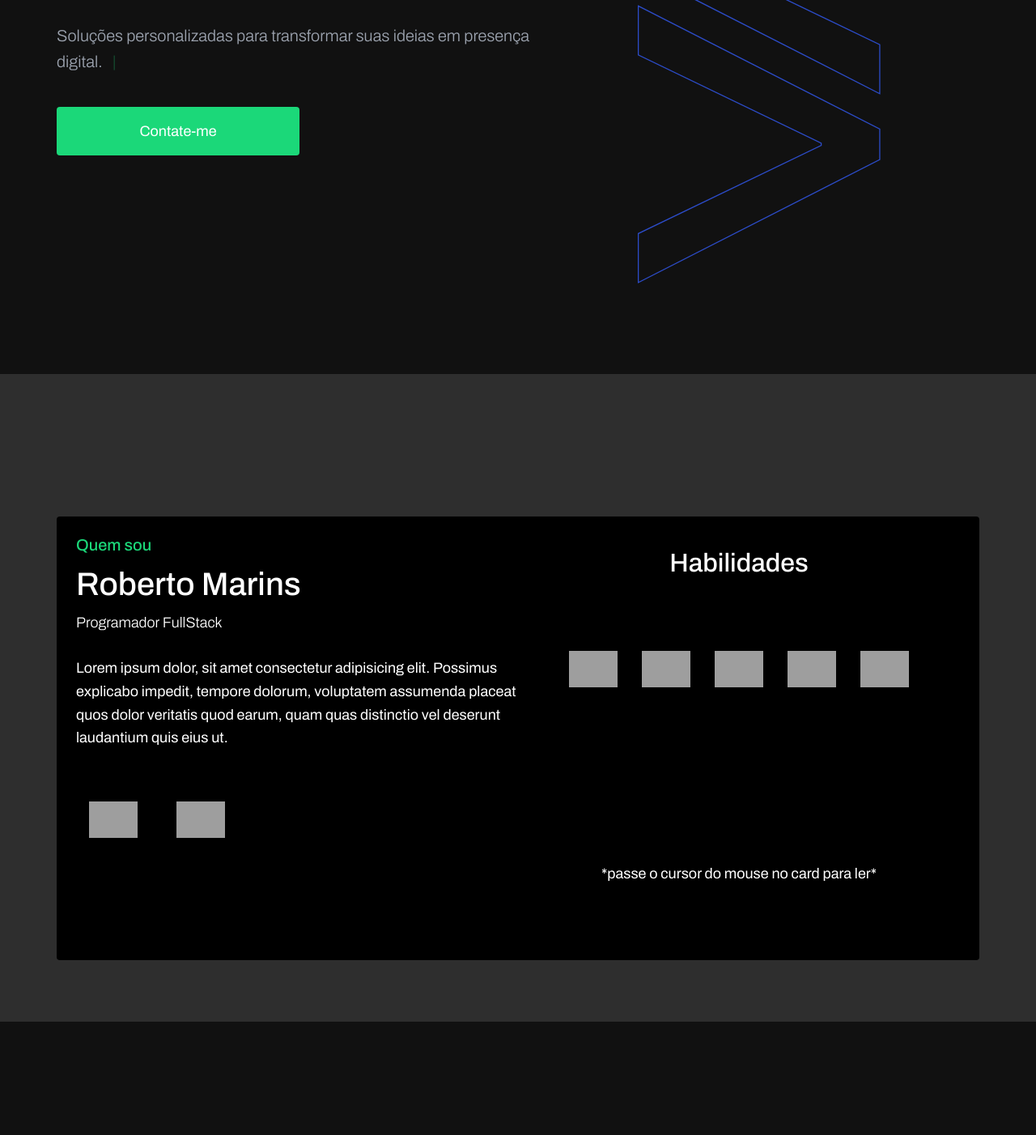
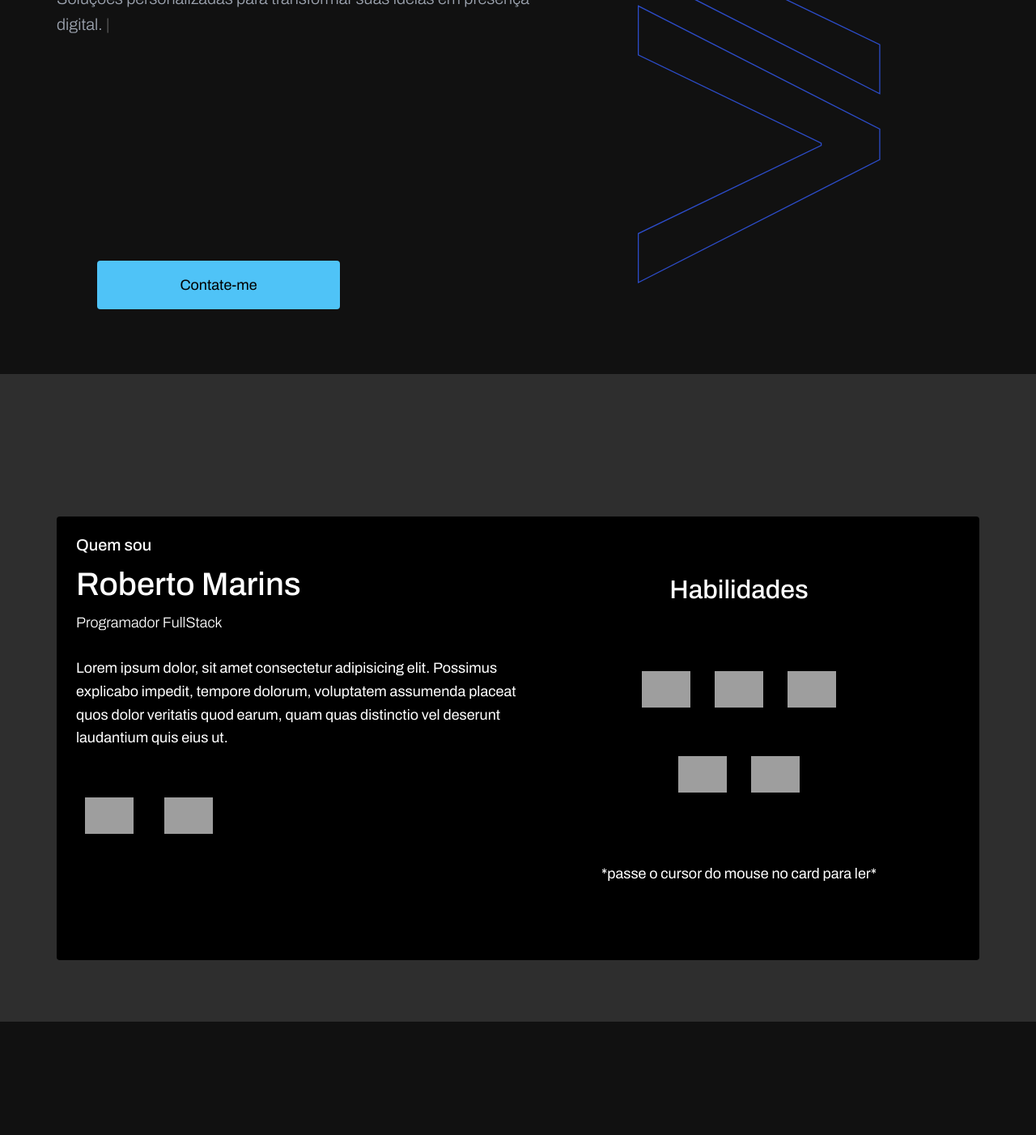
Before and after one commit to robertofmarins/meusite, a Flask app: page / in a window 1280 px wide. Shown: the part 338-1740 px from the top of the page at 81% size. Run offline with Flask 2, Linux system fonts and the light colour scheme; some libraries are stand-ins or nearby versions; grey boxes are pictures that could not be loaded.

Commit message:
Update style.css

```diff
--- a/static/assets/css/style.css
+++ b/static/assets/css/style.css
@@ -56,7 +56,7 @@ html {
   background-color: #111;
 }
 ::-webkit-scrollbar-thumb {
-  background-color: #1bd879;
+  background-color: #4fc3f7;
   border-radius: 8px;
 }
 
@@ -192,14 +194,25 @@ header .layout nav .nav-list li a:hover {
   margin: 40px 0px;
   font-weight: 300;
   line-height: 160%;
+  height: 300px;
 }
+
+.typewriter:after {
+  content: "|";
+  opacity: 1;
+  animation: blink 1s infinite;
+  color: #ffffff;
+}
+
+
 #inicio .layout #home #home-container-text a {
   display: flex;
   justify-content: center;
   align-items: center;
-  background: #1bd879;
-  color: #fff;
+  background: #4fc3f7;
+  color: #000000;
   backdrop-filter: blur(10px);
+  margin-left: 50px;
   padding: 20px 32px;
   max-width: 300px;
   border-radius: 4px;
@@ -241,24 +259,28 @@ header .layout nav .nav-list li a:hover {
 #s-about .layout div #testando {
 width: 50%;
 height: 500px;
+background-color: #000000;
 }
+
+#s-about .layout > div h4 {
+  font-size: 2rem;
+  font-weight: 500;
+  color: #fdfdfd;
+}
+
 #s-about .layout > div h2 {
   font-size: 4rem;
   font-weight: 500;
   margin: 16px 0px;
-  color: #fff;
+  color: #ffffff;
 }
 #s-about .layout > div h3 {
   font-size: 1.8rem;
   font-weight: 300;
   margin-bottom: 16px;
-  color: #fff;
+  color: #ffffff;
 }
-#s-about .layout > div h4 {
-  font-size: 2rem;
-  font-weight: 500;
-  color: #1bd879;
-}
+
 #s-about .layout > div p {
   font-size: 1.8rem;
   color: #ffffff;
@@ -272,25 +294,32 @@ height: 500px;
 }
 #s-about .layout > div nav ul a {
   border-radius: 6px;
-  padding: 16px;
+  padding: 10px;
+  border: 1px solid #000000;
 }
 #s-about .layout > div nav ul a:hover {
-  border-color: #1bd879;
+  border: 1px solid #ffd54f;
+  border-radius: 6px;
+  padding: 10px;
+  transition: 2s all ease;
 }
 #s-about .layout div #creator-photo {
   display: flex;
   flex-direction: column;
   justify-content: space-between;
+  align-items: center;
   width: 50%;
   height: 500px;
 }
 #s-about .layout div #creator-photo  h2 {
+  display: flex;
+  align-items: center;
+  justify-content: center;
   margin-bottom: 32px;
   color: #ffffff;
   font-size: 3.2rem;
   font-weight: 500;
-  text-align: center;
-  height: 10%;
+  height: 20%;
 }
 #s-about .layout div #creator-photo #skills-cardsteste {
   display: flex;
@@ -298,6 +327,7 @@ height: 500px;
   flex-wrap: wrap;
   gap: 10px;
   height: 40%;
+  width: 60%;
 }
 #s-about .layout div #creator-photo #skills-cardsteste article {
   display: flex;
@@ -532,15 +565,6 @@ footer div {
   align-items: center;
   gap: 16px;
 }
-
-.typewriter:after {
-  content: "|";
-  margin-left: 8px;
-  opacity: 1;
-  animation: blink 1s infinite;
-  color: #1bd879;
-}
-
 @media screen and (max-width: 1200px) {
   #s-skills .layout #skills #skills-cards {
     margin-top: 48px;
```
Also changed, not shown: other parts of static/assets/css/style.css (+39 -29 lines).
